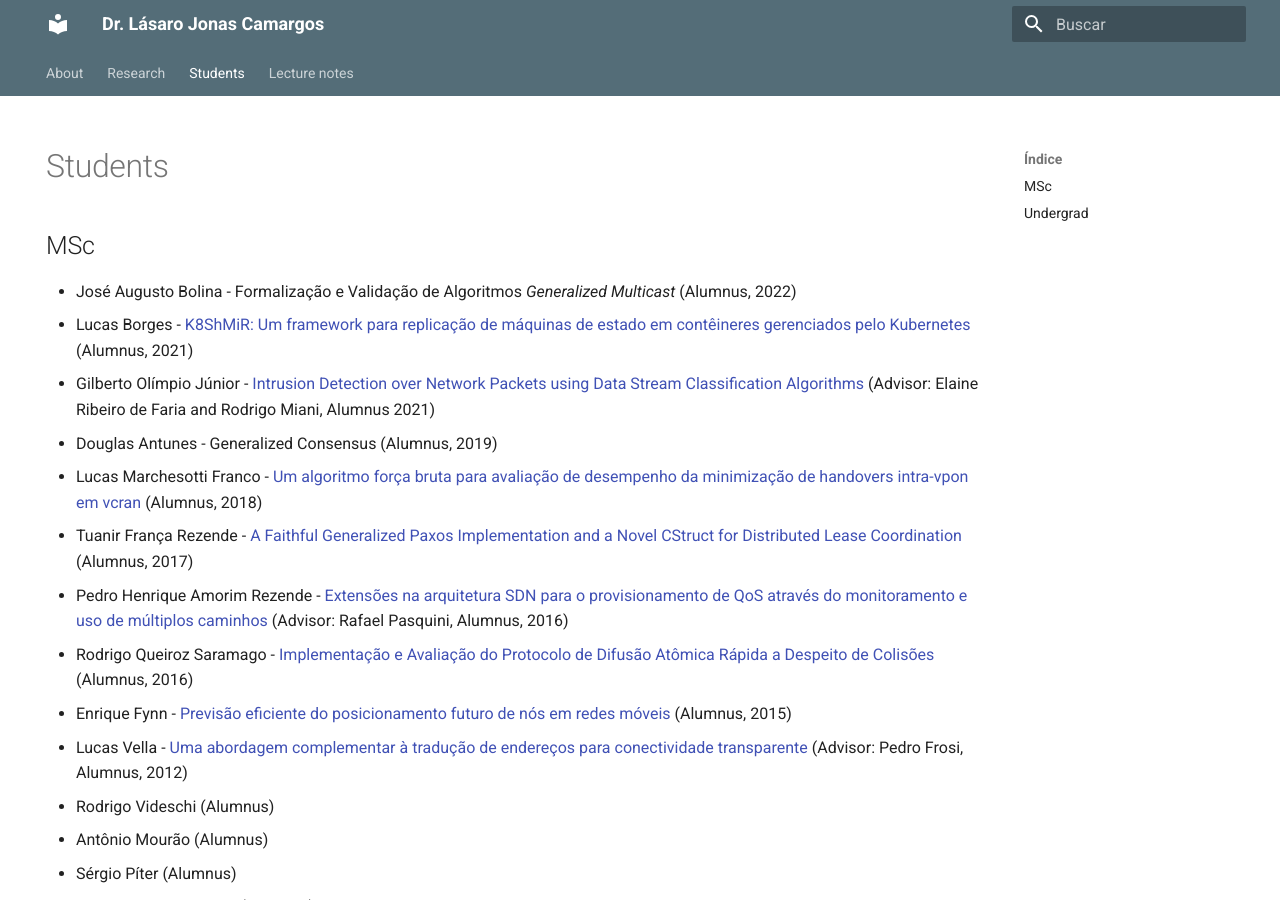
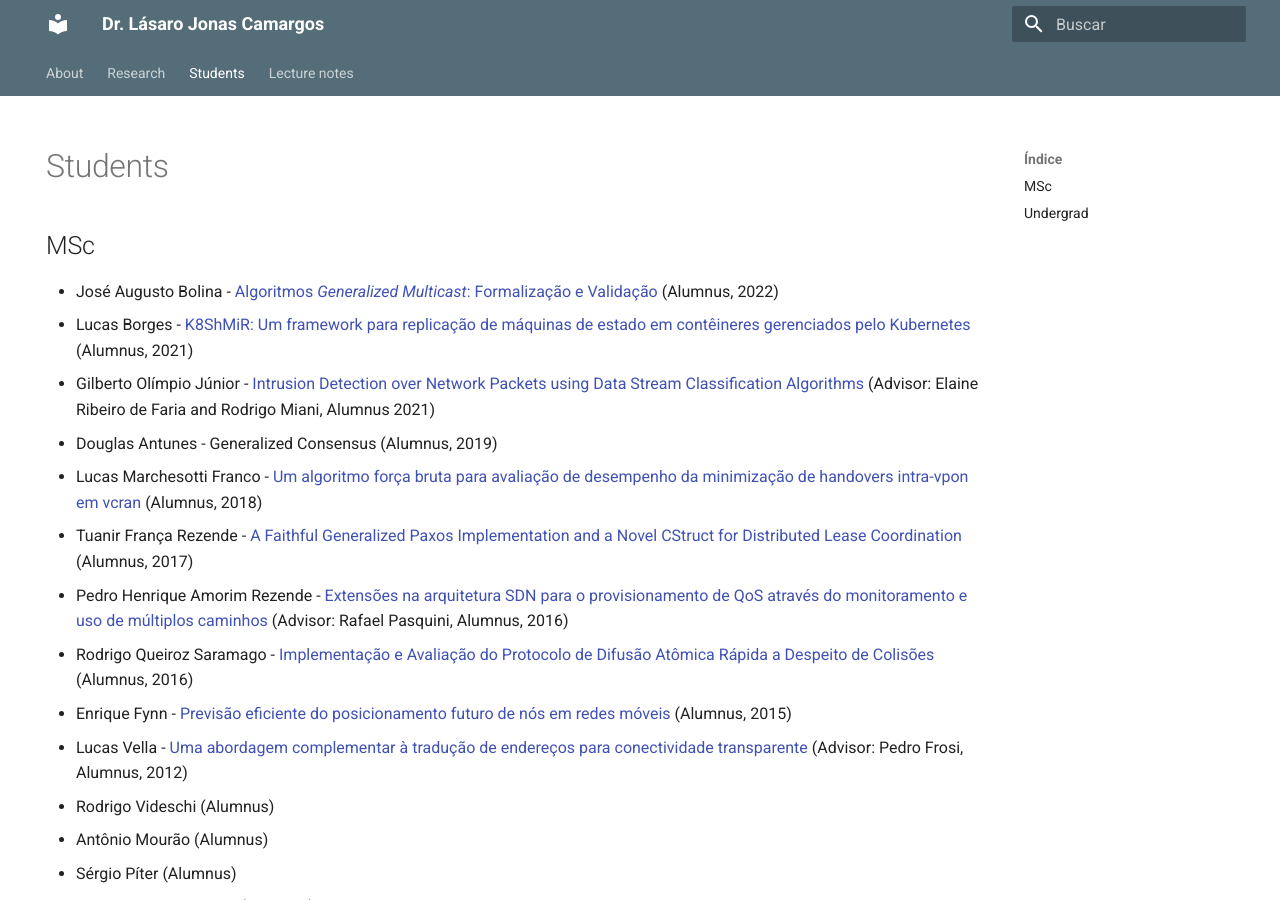
Before and after one commit to lasarojc/lasarojc.github.io, an MkDocs documentation site: the page built from docs/students/index.md, in a window 1280 px wide and 900 px high. Built offline with MkDocs 1.6.1 and Material for MkDocs 9.7.7, drawn with Linux system fonts in a browser that asks for light colours.

```diff
--- a/docs/students/index.md
+++ b/docs/students/index.md
@@ -5,7 +5,7 @@ hide:
 
 ## MSc
 
-* José Augusto Bolina - Formalização e Validação de Algoritmos *Generalized Multicast* (Alumnus, 2022)
+* José Augusto Bolina - [Algoritmos *Generalized Multicast*: Formalização e Validação](http://doi.org/10.14393/ufu.di.2022.596) (Alumnus, 2022)
 * Lucas Borges - [K8ShMiR: Um framework para replicação de máquinas de estado em contêineres gerenciados pelo Kubernetes]() (Alumnus, 2021)
 * Gilberto Olímpio Júnior - [Intrusion Detection over Network Packets using Data Stream Classification Algorithms](https://repositorio.ufu.br/handle/123456789/33882) (Advisor: Elaine Ribeiro de Faria and Rodrigo Miani, Alumnus 2021)
 * Douglas Antunes - Generalized Consensus (Alumnus, 2019)
```
